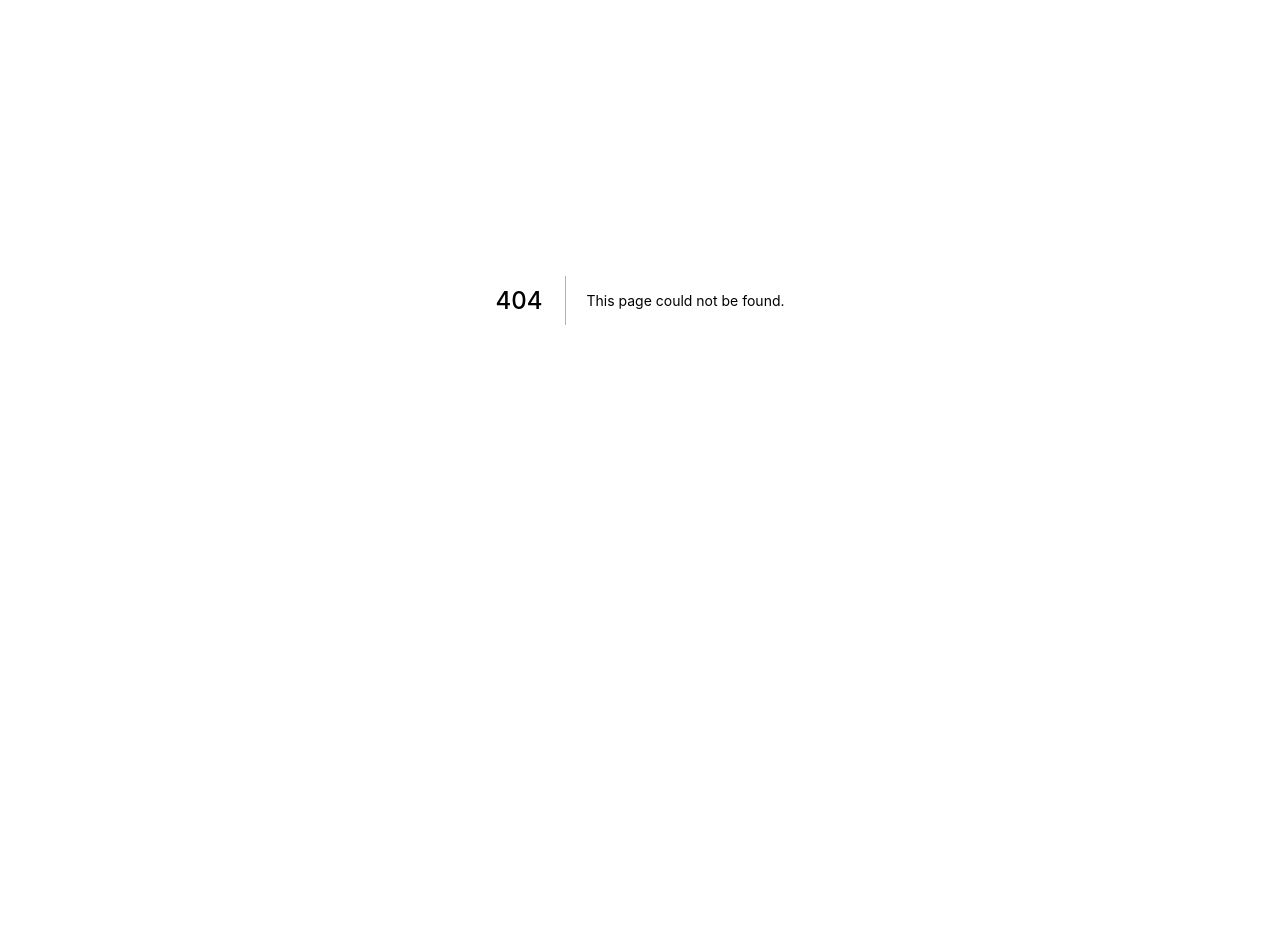
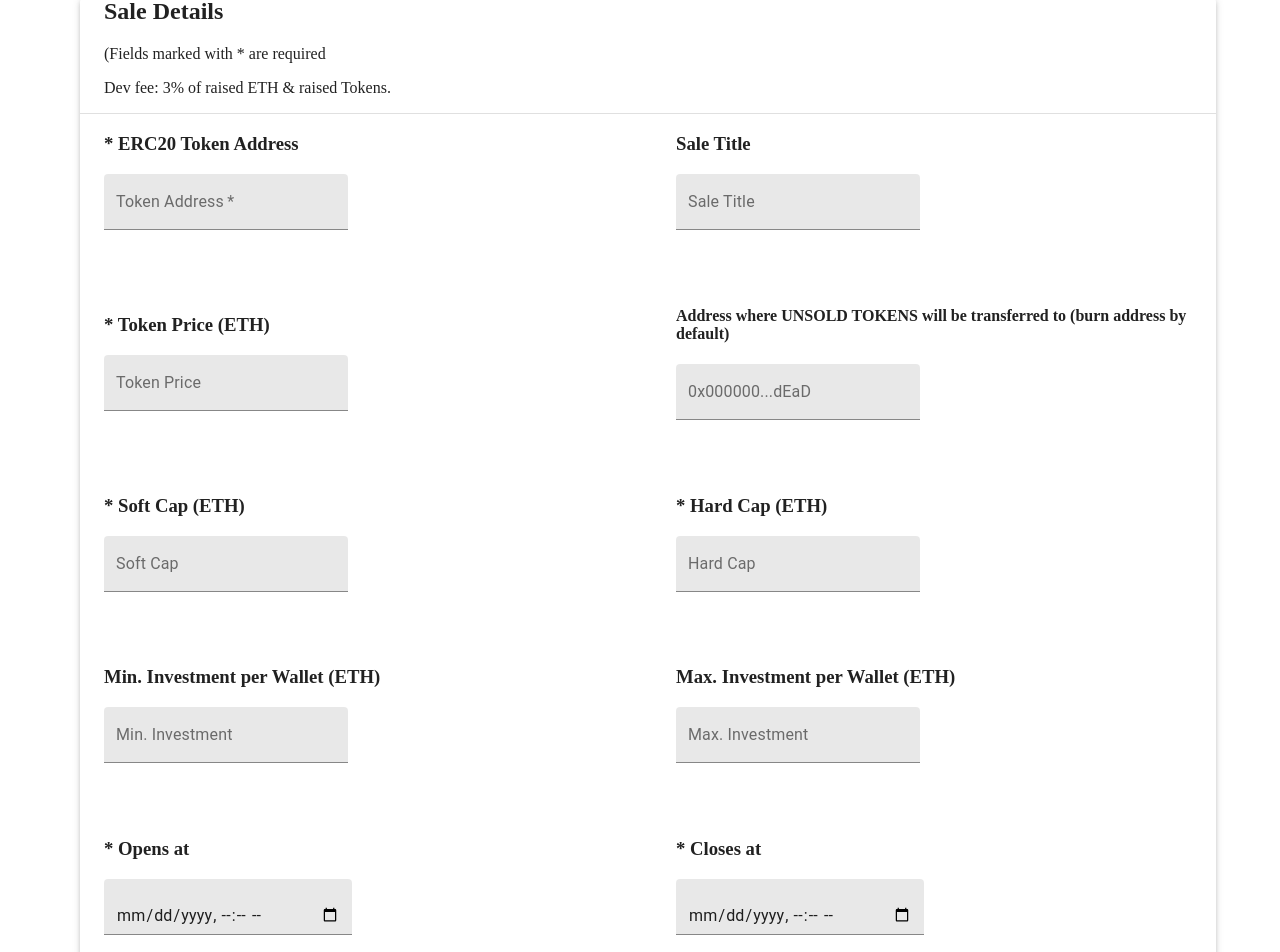
Before and after one commit to Coinsandicos/SafeHubIPFS, a Next.js app in the folder client/: page /launchpad in a window 1280 px wide. Before the commit this address had no page. Shown: the part 100-1052 px from the top of the page. Before the commit the page ends 800 px from the top, so only its background shows below. Built offline with nearby package versions, Linux system fonts and the light colour scheme.

Commit message:
Add Form

```diff
--- a/client/pages/index.js
+++ b/client/pages/index.js
@@ -7,4 +7,5 @@ export default () =>
     <p>Note that Web3 is not loaded for this page.</p>
     <div><Link href='/dapp'><a>My Dapp</a></Link></div>
     <div><Link href='/accounts'><a>My Accounts</a></Link></div>
+    <div><Link href='/launchpad'><a>Launchpad</a></Link></div>
   </div>
--- /dev/null
+++ b/client/pages/launchpad.js
@@ -0,0 +1,203 @@
+import React, { useState, useEffect } from "react";
+import Link from "next/link";
+import { makeStyles } from "@material-ui/core/styles";
+import {
+  Button,
+  Container,
+  OutlinedInput,
+  InputLabel,
+  Input,
+  FormControl,
+  FilledInput,
+  FormHelperText,
+  TextField,
+  Paper,
+  Grid,
+  Divider,
+} from "@material-ui/core";
+
+const useStyles = makeStyles((theme) => ({
+  root: {
+    "& > *": {
+      margin: theme.spacing(1),
+    },
+    title: {
+      display: "flex",
+      justifyContent: "center",
+    },
+    form: {
+      margin: theme.spacing(1),
+    },
+  },
+}));
+
+export default function launchpad() {
+  const classes = useStyles();
+  const [name, setName] = React.useState("");
+  const [address, setAddress] = React.useState("");
+
+  const handleChange = (event) => {
+    setName(event.target.value);
+  };
+  const handleSubmit = (event) => {
+    console.log(event.target.value);
+  };
+
+  // Similar to componentDidMount and componentDidUpdate:
+  useEffect(() => {
+    // Update the document title using the browser API
+    // document.title = `You clicked ${count} times`;
+  });
+
+  return (
+    <div className={classes.root}>
+      <Container>
+        <h1
+          className={classes.title}
+          style={{ display: "flex", justifyContent: "center" }}
+        >
+          Launchpad
+        </h1>
+        <Paper elevation={3} style={{ margin: 40 }}>
+          <Container>
+            <h2>Sale Details</h2>
+            <p>(Fields marked with * are required</p>
+            <p>Dev fee: 3% of raised ETH & raised Tokens.</p>
+          </Container>
+          <Divider />
+          <form onSubmit={handleSubmit}>
+            <Container>
+              <Grid container spacing={7} display="flex" alignItems="center">
+                <Grid item xs={12} sm={6}>
+                  <h3>* ERC20 Token Address</h3>
+                  <TextField
+                    required
+                    onChange={(e) => setAddress(e.target.value)}
+                    id="outlined-basic"
+                    variant="filled"
+                    label="Token Address"
+                  />
+                </Grid>
+                <Grid item xs={12} sm={6}>
+                  <h3>Sale Title</h3>
+                  <TextField
+                    onChange={handleChange}
+                    id="outlined-basic"
+                    variant="filled"
+                    label="Sale Title"
+                  />
+                </Grid>
+                <Grid item xs={12} sm={6}>
+                  <h3>* Token Price (ETH)</h3>
+                  <TextField
+                    onChange={handleChange}
+                    id="outlined-basic"
+                    variant="filled"
+                    label="Token Price"
+                    type="number"
+                  />
+                </Grid>
+                <Grid item xs={12} sm={6}>
+                  <h4>
+                    Address where UNSOLD TOKENS will be transferred to (burn
+                    address by default)
+                  </h4>
+                  <TextField
+                    onChange={handleChange}
+                    id="outlined-basic"
+                    variant="filled"
+                    label="0x000000...dEaD"
+                  />
+                  {/* <p>Unsold tokens will be sent to burn address by default</p> */}
+                </Grid>
+                <Grid item xs={12} sm={6}>
+                  <h3>* Soft Cap (ETH)</h3>
+                  <TextField
+                    onChange={handleChange}
+                    id="outlined-basic"
+                    variant="filled"
+                    label="Soft Cap"
+                    type="number"
+                  />
+                </Grid>
+                <Grid item xs={12} sm={6}>
+                  <h3>* Hard Cap (ETH)</h3>
+                  <TextField
+                    onChange={handleChange}
+                    id="outlined-basic"
+                    variant="filled"
+                    label="Hard Cap"
+                    type="number"
+                  />
+                </Grid>
+                <Grid item xs={12} sm={6}>
+                  <h3>Min. Investment per Wallet (ETH)</h3>
+                  <TextField
+                    onChange={handleChange}
+                    id="outlined-basic"
+                    variant="filled"
+                    label="Min. Investment"
+                    type="number"
+                  />
+                </Grid>
+                <Grid item xs={12} sm={6}>
+                  <h3>Max. Investment per Wallet (ETH)</h3>
+                  <TextField
+                    onChange={handleChange}
+                    id="outlined-basic"
+                    variant="filled"
+                    label="Max. Investment"
+                    type="number"
+                  />
+                </Grid>
+                <Grid item xs={12} sm={6}>
+                  <h3>* Opens at</h3>
+                  <TextField
+                    onChange={handleChange}
+                    id="outlined-basic"
+                    variant="filled"
+                    type="datetime-local"
+                  />
+                </Grid>
+                <Grid item xs={12} sm={6}>
+                  <h3>* Closes at</h3>
+                  <TextField
+                    onChange={handleChange}
+                    id="outlined-basic"
+                    variant="filled"
+                    type="datetime-local"
+                  />
+                </Grid>
+                <Grid item xs={12}>
+                  <h2>Whitelist</h2>
+                  <Divider/>
+                  <h3>Whitelisted Addresses (Comma-separated)</h3>
+                  <p>example:</p>
+                  <p>0x9cc3C87978..,</p>
+                  <p>0xcF7d623d92..,</p>
+                  <p>0x3f5ce5fb63..,</p>
+                  <Grid item sm={9} xs={12}>
+                  <TextField
+                    multiline
+                    rows={4}
+                    onChange={handleChange}
+                    id="outlined-basic"
+                    variant="filled"
+                  />
+                  </Grid>
+                </Grid>
+              </Grid>
+            </Container>
+          </form>
+        </Paper>
+        <div>
+          <Button variant="contained" color="primary" size="small">
+            <Link href="/">
+              <a style={{ textDecoration: "none", color: "white" }}>Home</a>
+            </Link>
+          </Button>
+        </div>
+      </Container>
+    </div>
+  );
+}
```
